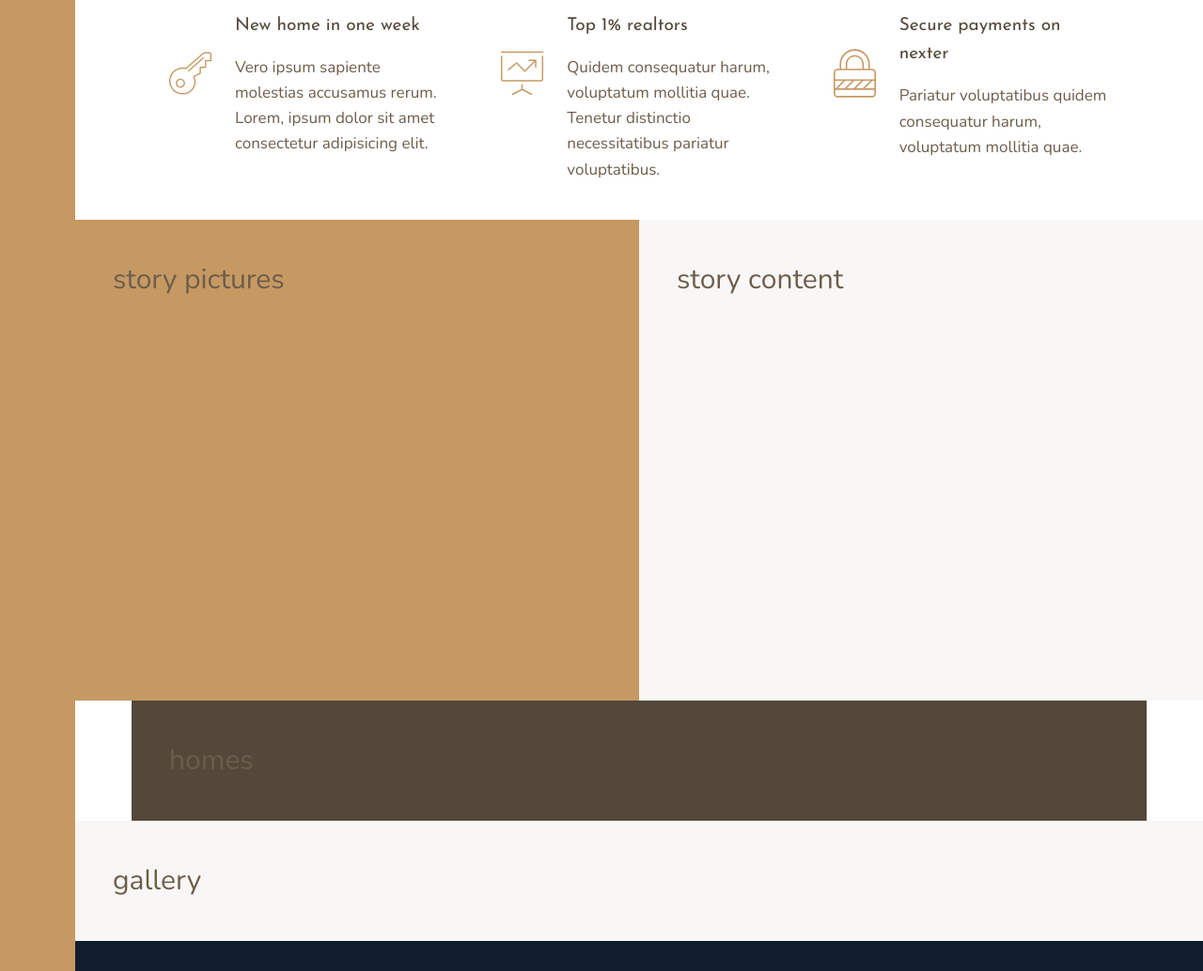
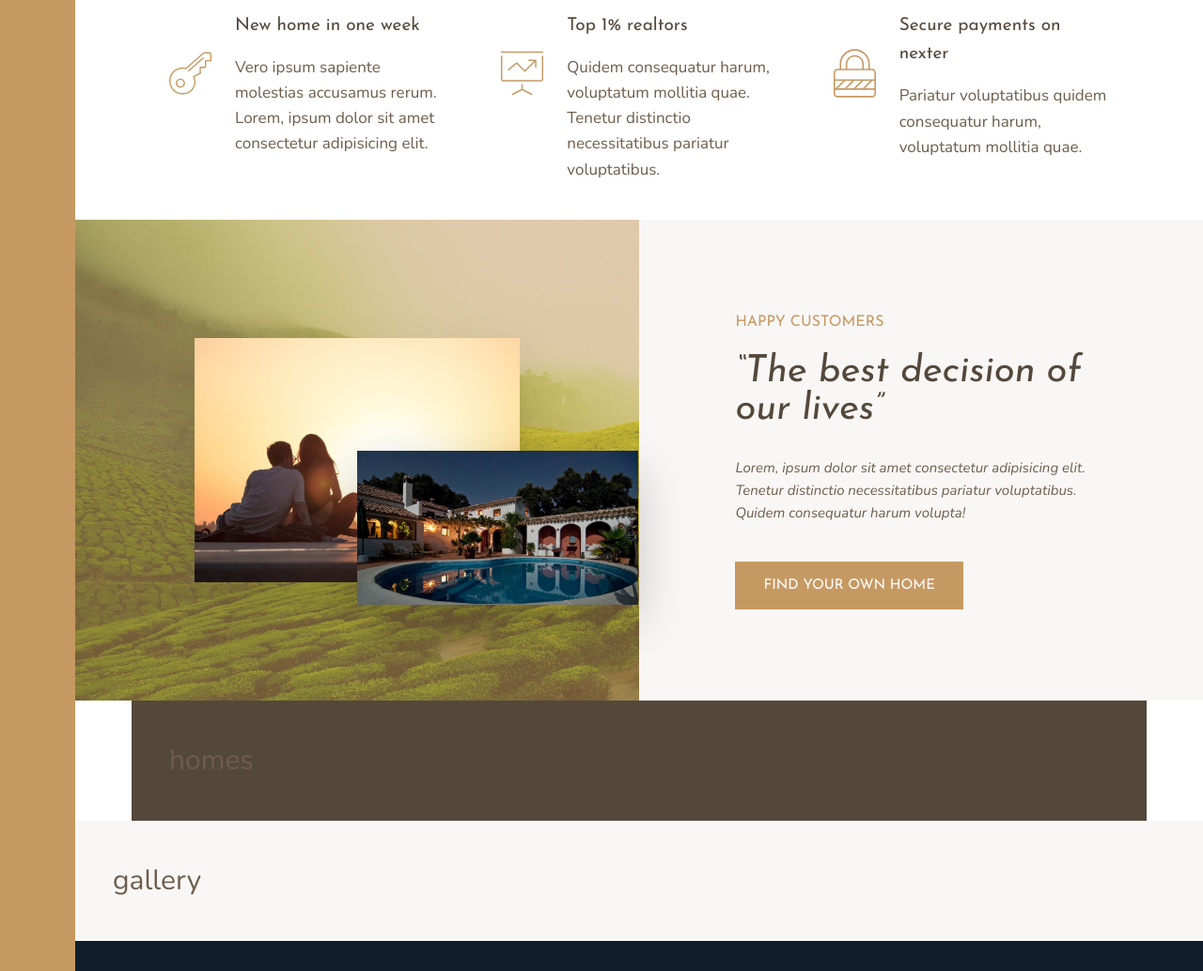
Before and after one commit to pkErbynn/advanced-css-and-sass, a website: page nexter/index.html in a window 1280 px wide. Shown: the part 912-1946 px from the top of the page at 94% size. Drawn offline with nearby package versions, Linux system fonts and the light colour scheme.

Commit message:
story section

```diff
--- a/nexter/index.html
+++ b/nexter/index.html
@@ -75,11 +75,17 @@
         </section>
 
         <div class="story__pictures">
-            story pictures
+            <img src="img/story-1.jpeg" alt="Couple with new house" class="story__img--1">
+            <img src="img/story-2.jpeg" alt="New house" class="story__img--2">
         </div>
 
         <div class="story__content">
-            story content
+            <h3 class="heading-3 mb-sm">Happy Customers</h3>
+            <h2 class="heading-2 heading-2--dark mb-md">&ldquo;The best decision of our lives&rdquo;</h2>
+            <p class="story__text">
+                Lorem, ipsum dolor sit amet consectetur adipisicing elit. Tenetur distinctio necessitatibus pariatur voluptatibus. Quidem consequatur harum volupta!
+            </p>
+            <button class="btn">Find your own home</button>
         </div>
 
         <section class="homes">
--- a/nexter/sass/_story.scss
+++ b/nexter/sass/_story.scss
@@ -2,13 +2,13 @@
     &__pictures {
         background-color: $color-primary;
         grid-column: full-start / col-end 4;
-        // background-image: linear-gradient(rgba($color-primary, .5), rgba($color-primary, .5)), url(../img/back.jpg);
-        // background-size: cover;
+        background-image: linear-gradient(rgba($color-primary, .5), rgba($color-primary, .5)), url(../img/back.jpg);
+        background-size: cover;
 
-        // display: grid;
-        // grid-template-rows: repeat(6, 1fr);
-        // grid-template-columns: repeat(6, 1fr);
-        // align-items: center;
+        display: grid;
+        grid-template-rows: repeat(6, 1fr);
+        grid-template-columns: repeat(6, 1fr);
+        align-items: center;
 
         // @media only screen and (max-width: $bp-medium) {
         //     grid-column: 1 / -1;
@@ -16,58 +16,57 @@
         // }
     }
 
-    // &__img--1 {
-    //     width: 100%;
-    //     grid-row: 2 / 6;
-    //     grid-column: 2 / 6;
-    //     box-shadow: 0 2rem 5rem rgba(#000, .1);
+    &__img--1 {
+        width: 100%;
+        grid-row: 2 / 6;
+        grid-column: 2 / 6;
+        box-shadow: 0 2rem 5rem rgba(#000, .1);
 
     //     @media only screen and (max-width: $bp-medium) {
     //         grid-column: 1 / 5;
     //         grid-row: 1 / -1;
     //     }
-    // }
+    }
 
-    // &__img--2 {
-    //     width: 115%;
-    //     grid-row: 4 / 6;
-    //     grid-column: 4 / 7;
-    //     z-index: 20;
-    //     box-shadow: 0 2rem 5rem rgba(#000, .2);
+    &__img--2 {
+        width: 115%;
+        grid-row: 4 / 6;
+        grid-column: 4 / 7;
+        z-index: 20;
+        box-shadow: 0 2rem 5rem rgba(#000, .2);
 
     //     @media only screen and (max-width: $bp-medium) {
     //         grid-row: 1 / -1;
     //         width: 100%;
     //     }
-    // }
+    }
 
     &__content {
         background-color: $color-grey-light-1;
         grid-column: col-start 5 / full-end;
 
-        // padding: 6rem 8vw;
+        padding: 6rem 8vw;
 
-        /*
-        display: flex;
-        flex-direction: column;
-        justify-content: center;
-        align-items: flex-start;
-        */
+        // using grid with flex to center element block vertically
+        // display: flex;
+        // flex-direction: column;
+        // justify-content: center;
+        // align-items: flex-start;
 
-    //     display: grid;
-    //     align-content: center;
-    //     justify-items: start;
+        display: grid;
+        align-content: center;
+        justify-items: start;
 
     //     @media only screen and (max-width: $bp-medium) {
     //         grid-column: 1 / -1;
     //         grid-row: 5 / 6;
     //     }
-    // }
+    }
 
-    // &__text {
-    //     font-size: 1.5rem;
-    //     font-style: italic;
-    //     margin-bottom: 4rem;
-    // }
+    &__text {
+        font-size: 1.5rem;
+        font-style: italic;
+        margin-bottom: 4rem;
     }
+
 }
--- a/nexter/sass/_typography.scss
+++ b/nexter/sass/_typography.scss
@@ -35,24 +35,25 @@
     &--dark { color: $color-grey-dark-1; }
 }
 
-// .btn {
-//     background-color: $color-primary;
-//     color: #fff;
-//     border: none;
-//     border-radius: 0;
-//     font-family: $font-display;
-//     font-size: 1.5rem;
-//     text-transform: uppercase;
-//     padding: 1.8rem 3rem;
-//     cursor: pointer;
-//     transition: all .2s;
+.btn {
+    background-color: $color-primary;
+    color: #fff;
+    border: none;
+    border-radius: 0;
+    font-family: $font-display;
+    font-size: 1.5rem;
+    text-transform: uppercase;
+    padding: 1.8rem 3rem;
+    cursor: pointer;
+    transition: all .2s;
 
-//     &:hover {
-//         background-color: $color-primary-dark;
-//     }
-// }
+    &:hover {
+        background-color: $color-primary-dark;
+    }
+}
 
-// .mb-sm { margin-bottom: 2rem; }
-// .mb-md { margin-bottom: 3rem; }
-// .mb-lg { margin-bottom: 4rem; }
-// .mb-hg { margin-bottom: 8rem; }
+// atomic css
+.mb-sm { margin-bottom: 2rem; }
+.mb-md { margin-bottom: 3rem; }
+.mb-lg { margin-bottom: 4rem; }
+.mb-hg { margin-bottom: 8rem; }
```
Also changed, not shown: nexter/css/style.css.
